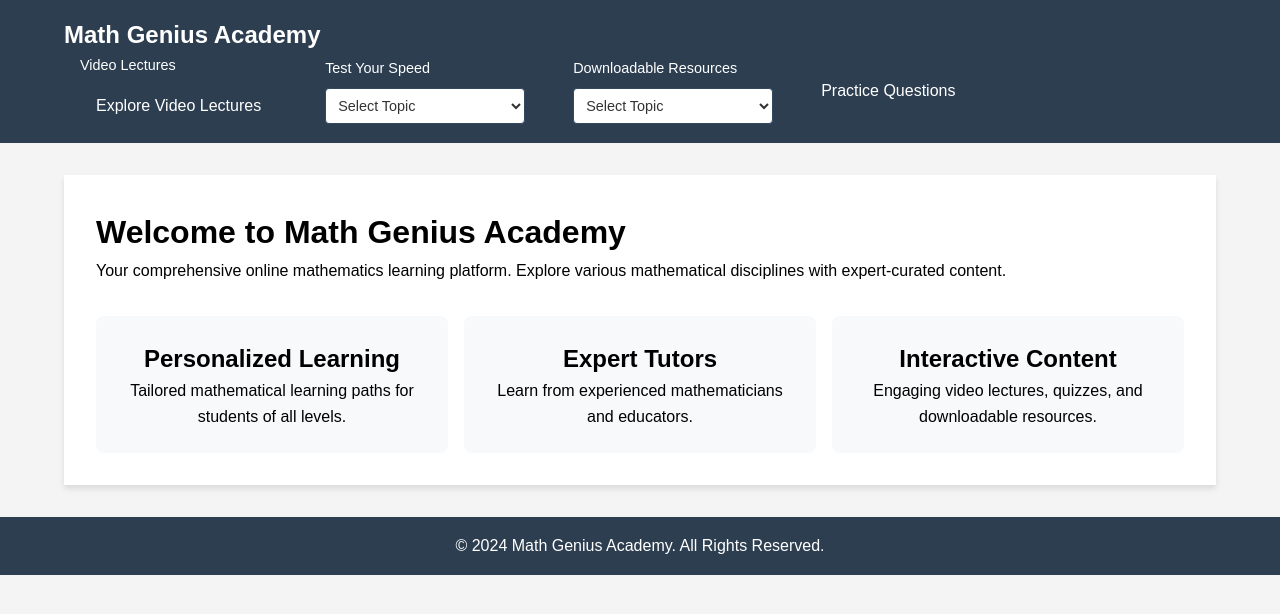
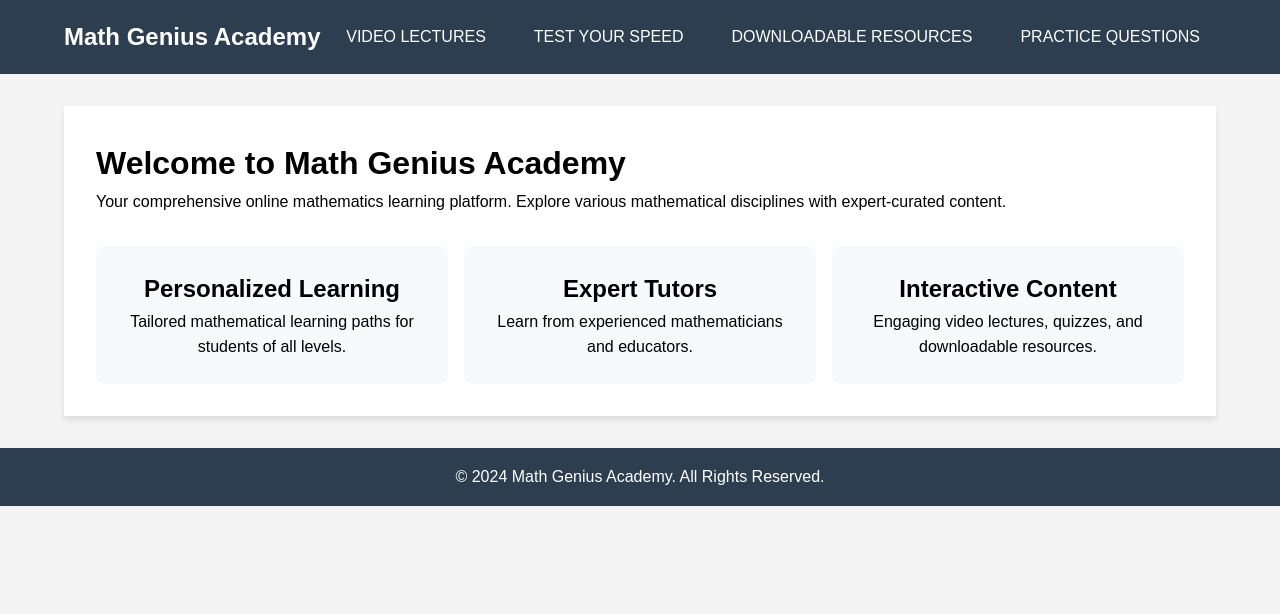
Before and after one commit to mathpremium/mathpremium-, a plain HTML site: page index.html in a window 1280 px wide. Drawn offline with Linux system fonts and the light colour scheme; a script that the page names is missing.

Commit message:
Update index.html

```diff
--- a/index.html
+++ b/index.html
@@ -15,43 +15,16 @@
         <div class="logo">Math Genius Academy</div>
         <button class="hamburger" id="hamburgerMenu">&#9776;</button>
         <div class="nav-links" id="navLinks">
-            <div class="dropdown">
-                <label for="videoLectures">Video Lectures</label>
-                <a href="https://videolectures101.github.io/mathvideolecturespremium/" target="_blank" class="link-button">Explore Video Lectures</a>
+            <div >
+             <a href="https://videolectures101.github.io/mathvideolecturespremium/" target="_blank" class="link-button">VIDEO LECTURES</a>
             </div>
-            <div class="dropdown">
-                <label for="speedTest">Test Your Speed</label>
-                <select id="speedTest" class="dropdown-select">
-                    <option value="" disabled selected>Select Topic</option>
-                    <option value="algebra">Algebra</option>
-                    <option value="geometry">Geometry</option>
-                    <option value="arithmetic">Arithmetic</option>
-                    <option value="trigonometry">Trigonometry</option>
-                    <option value="calculus">Calculus</option>
-                    <option value="statistics">Statistics and Probability</option>
-                    <option value="linear-algebra">Linear Algebra</option>
-                    <option value="discrete-mathematics">Discrete Mathematics</option>
-                    <option value="number-theory">Number Theory</option>
-                    <option value="financial-mathematics">Financial Mathematics</option>
-                </select>
+            <div>
+             <a href="https://testyourspeed.github.io/speedtest/" target="_blank">TEST YOUR SPEED</a>
             </div>
-            <div class="dropdown">
-                <label for="resources">Downloadable Resources</label>
-                <select id="resources" class="dropdown-select">
-                    <option value="" disabled selected>Select Topic</option>
-                    <option value="algebra">Algebra</option>
-                    <option value="geometry">Geometry</option>
-                    <option value="arithmetic">Arithmetic</option>
-                    <option value="trigonometry">Trigonometry</option>
-                    <option value="calculus">Calculus</option>
-                    <option value="statistics">Statistics and Probability</option>
-                    <option value="linear-algebra">Linear Algebra</option>
-                    <option value="discrete-mathematics">Discrete Mathematics</option>
-                    <option value="number-theory">Number Theory</option>
-                    <option value="financial-mathematics">Financial Mathematics</option>
-                </select>
+            <div>
+            <a href="https://downlaodableresources.github.io/THELIST/" target="_blank">DOWNLOADABLE RESOURCES</a>
             </div>
-            <a href="https://mathpremiumquiz.github.io/Mathpremiumquiz/" target="_blank">Practice Questions</a>
+            <a href="https://mathpremiumquiz.github.io/Mathpremiumquiz/" target="_blank">PRACTICE QUESTIONS</a>
         </div>
     </nav>
 
```
